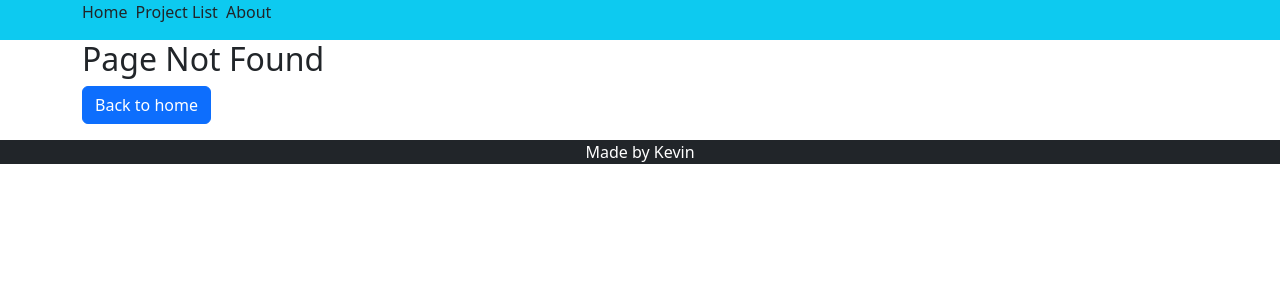
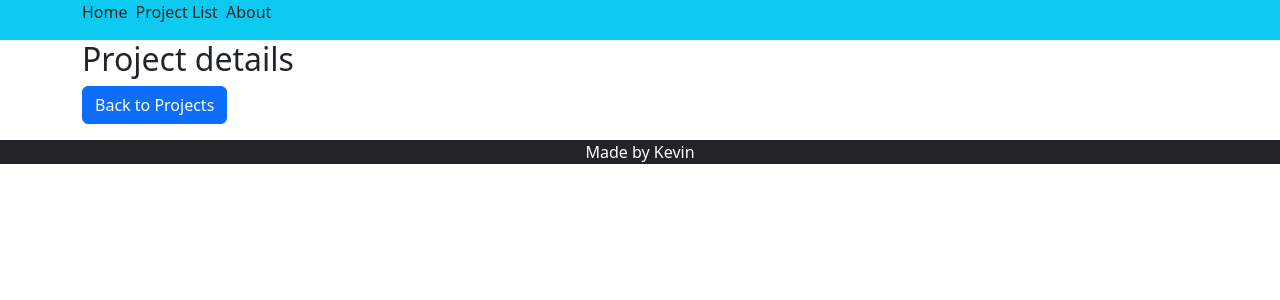
Before and after one commit to OgataiKhan/vite-boolfolio, a Vue app: page /projects/1 in a window 1280 px wide. Before the commit this address had no page. Shown: the top 300 px of the page. Built offline with nearby package versions, Linux system fonts and the light colour scheme.

Commit message:
feat: project details page

```diff
--- a/src/components/AppMainProject.vue
+++ b/src/components/AppMainProject.vue
@@ -21,7 +21,9 @@ export default {
       <div class="card-body">
         <h5 class="card-title">{{ project.title }}</h5>
         <p class="card-text">{{ project.description }}</p>
-        <a href="#" class="btn btn-primary">View details</a>
+        <!-- <a href="#" class="btn btn-primary">View details</a> -->
+        <!-- <a href="#" class="btn btn-primary">View details</a> -->
+        <router-link :to="{ name: 'single-project', params: { slug: project.slug } }" class="btn btn-primary">See more</router-link>
       </div>
     </div>
 </template>
--- a/src/pages/NotFound.vue
+++ b/src/pages/ProjectDetail.vue
@@ -1,7 +1,10 @@
 <script>
 
 export default {
-  name: 'NotFound',
+  name: 'ProjectDetail',
+  created() {
+
+  }
 };
 
 </script>
@@ -10,11 +13,11 @@ export default {
   <main>
     <div class="container">
       <h2>
-        Page Not Found
+        Project details
       </h2>
       <p>
         <button class="btn btn-primary">
-          <router-link :to="{ name: 'home' }" class="nav-link">Back to home</router-link>
+          <router-link :to="{ name: 'projects' }" class="nav-link">Back to Projects</router-link>
         </button>
       </p>
     </div>
--- a/src/router.js
+++ b/src/router.js
@@ -4,6 +4,7 @@ import AppHome from './pages/AppHome.vue';
 import ProjectList from './pages/ProjectList.vue';
 import AppAbout from './pages/AppAbout.vue';
 import NotFound from './pages/NotFound.vue';
+import ProjectDetail from './pages/ProjectDetail.vue';
 
 const router = createRouter({
   history: createWebHistory(),
@@ -11,22 +12,27 @@ const router = createRouter({
     {
       path: '/',
       name: 'home',
-      component: AppHome
+      component: AppHome,
     },
     {
       path: '/projects',
       name: 'projects',
-      component: ProjectList
+      component: ProjectList,
+    },
+    {
+      path: '/projects/:slug',
+      name: 'single-project',
+      component: ProjectDetail,
     },
     {
       path: '/about',
       name: 'about',
-      component: AppAbout
+      component: AppAbout,
     },
     {
       path: '/:pathMatch(.*)*',
       name: 'not-found',
-      component: NotFound
+      component: NotFound,
     },
   ]
 });
```
